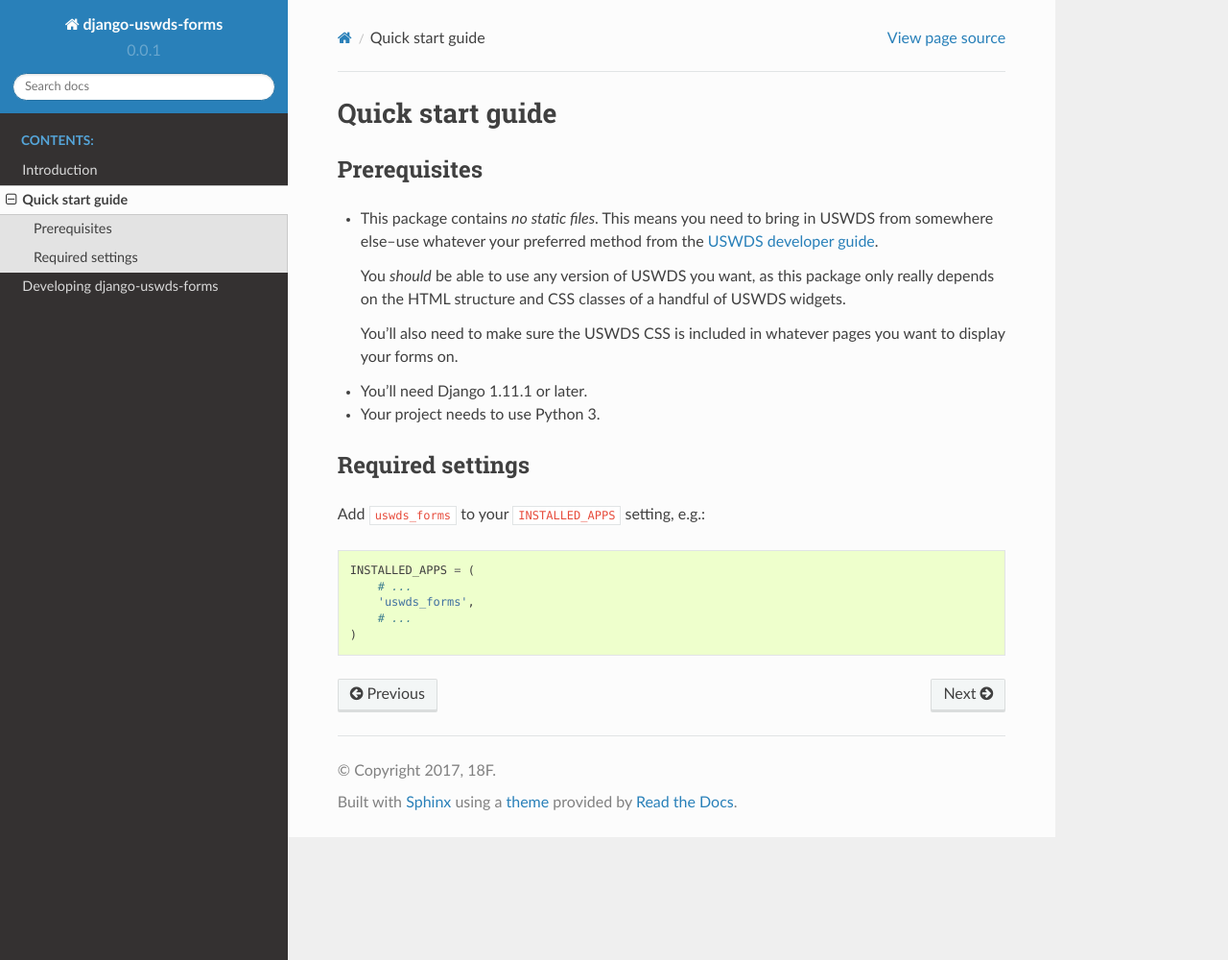
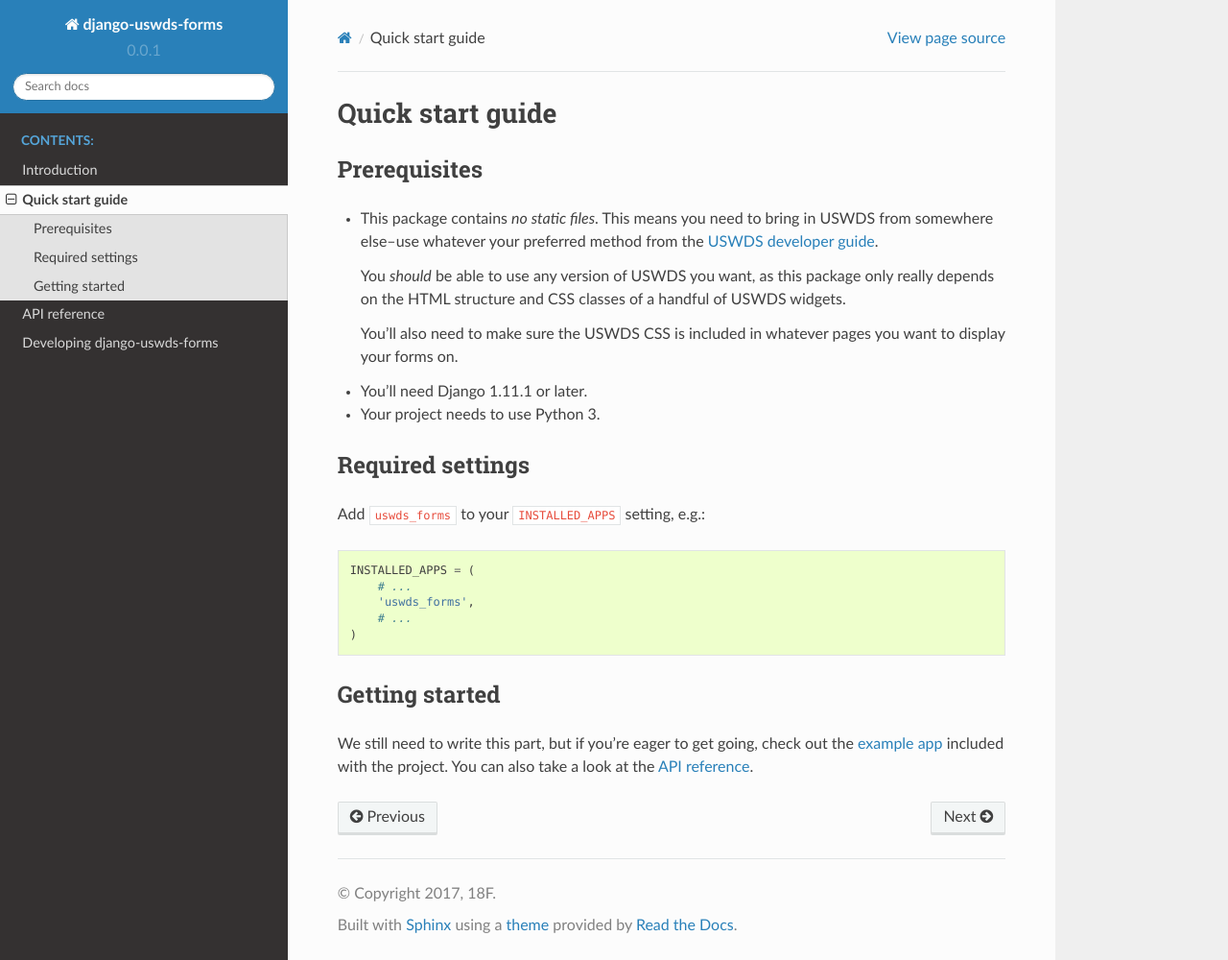
Before and after one commit to 18F/django-uswds-forms, a Sphinx documentation site: the page built from docs/quickstart.rst, in a window 1280 px wide and 1000 px high. Shown: the whole window at 96% size. Built offline with Sphinx 7.4.7 and the Read the Docs theme 2.0.0, drawn with Linux system fonts in a browser that asks for light colours.

Commit message:
Add reference.rst.

```diff
--- a/docs/developing.rst
+++ b/docs/developing.rst
@@ -1,5 +1,11 @@
 Developing django-uswds-forms
 =============================
+
+.. important::
+
+    This section is about developing django-uswds-forms
+    itself, not using it in your Django project. For
+    details on the latter, see the :doc:`quickstart`.
 
 .. highlight:: none
 
--- a/docs/quickstart.rst
+++ b/docs/quickstart.rst
@@ -31,3 +31,10 @@
        'uswds_forms',
        # ...
    )
+
+Getting started
+~~~~~~~~~~~~~~~
+
+We still need to write this part, but if you're eager to get going,
+check out the `example app <https://github.com/18F/django-uswds-forms/tree/master/example>`_ included with the project. You can also take a
+look at the :doc:`reference`.
```
Also changed, not shown: docs/index.rst (+3 -8 lines), docs/reference.rst (added, +9 -0 lines), 2 other files.
